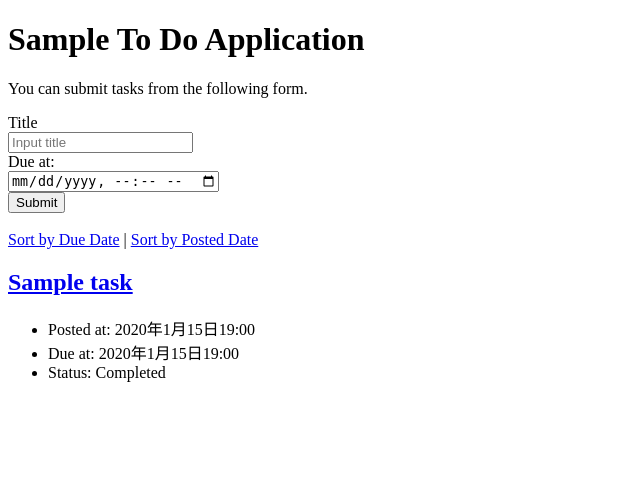
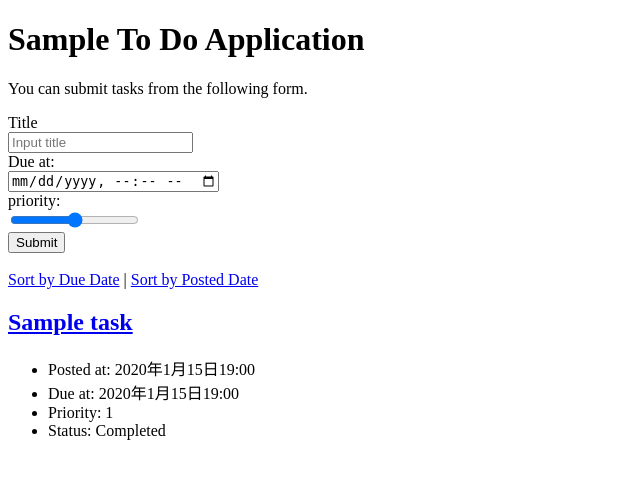
Before and after one commit to Matsuri9/django-test-exercise, a Django app: page / in a window 1280 px wide. Shown: the top 479 px of the page, without its empty margins (0-640 px from the left). Run offline with Django 5.2, Linux system fonts and the light colour scheme; tables that the repository leaves empty hold one stand-in row (values such as "Sample post").

```diff
--- a/todo/models.py
+++ b/todo/models.py
@@ -7,6 +7,7 @@ class Task(models.Model):
     completed = models.BooleanField(default=False)
     posted_at = models.DateTimeField(default=timezone.now)
     due_at = models.DateTimeField(null=True, blank=True)
+    priority = models.IntegerField(default=1)
 
     def is_overdue(self, dt):
         if self.due_at is None:
--- a/todo/templates/todo/detail.html
+++ b/todo/templates/todo/detail.html
@@ -15,6 +15,11 @@
       {% if task.due_at %}
       <li>Due at: {{ task.due_at }}</li>
       {% endif %}
+      {% if task.priority %}
+      <li>Priority: {{ task.priority }}</li>
+      {% else %}
+      <li>Priority: unspecified </li>
+      {% endif %}
       {% if task.completed %}
       <li>Status: Completed</li>
       {% else %}
--- a/todo/templates/todo/edit.html
+++ b/todo/templates/todo/edit.html
@@ -22,6 +22,10 @@
         <input id="dueInput" name="due_at" type="datetime-local" value="{{ task.due_at |date:"Y-m-d H:i" }}">
       </div>
       <div>
+        <label for="priorityInput">priority:</label><br>
+        <input id="priorityInput" name="priority" type="range" min="1" max="5">
+      </div>
+      <div>
         <button type="submit">Submit</button>
       </div>
     </form>
--- a/todo/templates/todo/index.html
+++ b/todo/templates/todo/index.html
@@ -22,6 +22,10 @@
         <input id="dueInput" name="due_at" type="datetime-local">
       </div>
       <div>
+        <label for="priorityInput">priority:</label><br>
+        <input id="priorityInput" name="priority" type="range" min="1" max="5">
+      </div>
+      <div>
         <button type="submit">Submit</button>
       </div>
     </form>
@@ -40,6 +44,11 @@
         {% if task.due_at %}
         <li>Due at: {{ task.due_at }}</li>
         {% endif %}
+        {% if task.priority %}
+        <li>Priority: {{ task.priority }}</li>
+        {% else %}
+        <li>Priority: unspecified </li>
+        {% endif %}
         {% if task.completed %}
         <li>Status: Completed</li>
         {% else %}
--- a/todo/views.py
+++ b/todo/views.py
@@ -7,7 +7,10 @@ from todo.models import Task
 # Create your views here.
 def index(request):
     if request.method == 'POST':
-        task = Task(title=request.POST['title'], due_at=make_aware(parse_datetime(request.POST['due_at'])))
+        task = Task(title=request.POST['title'],
+                    due_at=make_aware(parse_datetime(request.POST['due_at'])),
+                    priority=int(request.POST['priority']))
+
         task.save()
 
     if request.GET.get('order') == 'due':
@@ -51,6 +54,7 @@ def update(request, task_id):
     if request.method == 'POST':
         task.title = request.POST['title']
         task.due_at = make_aware(parse_datetime(request.POST['due_at']))
+        task.priority = int(request.POST['priority'])
         task.save()
         return redirect(detail, task_id)
 
```
Also changed, not shown: todo/migrations/0002_task_priority.py (added).
